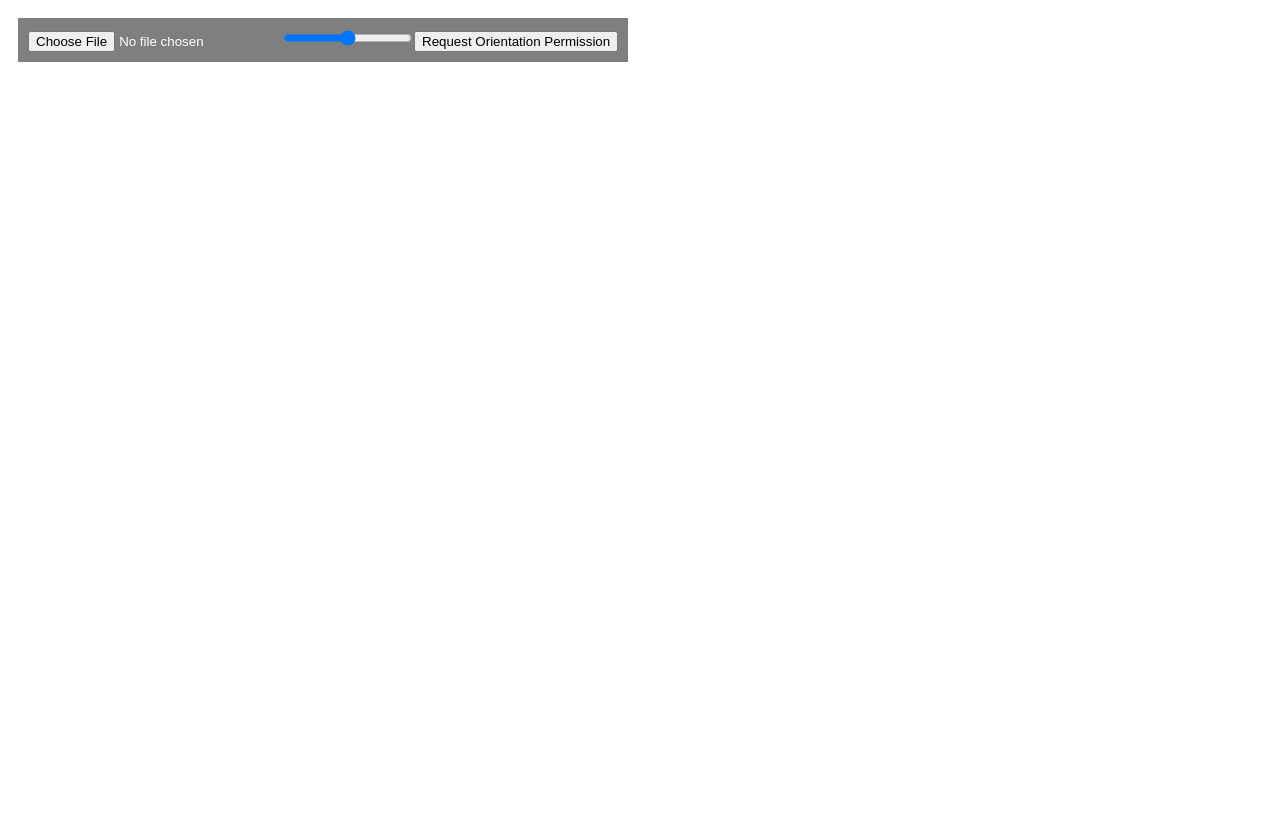
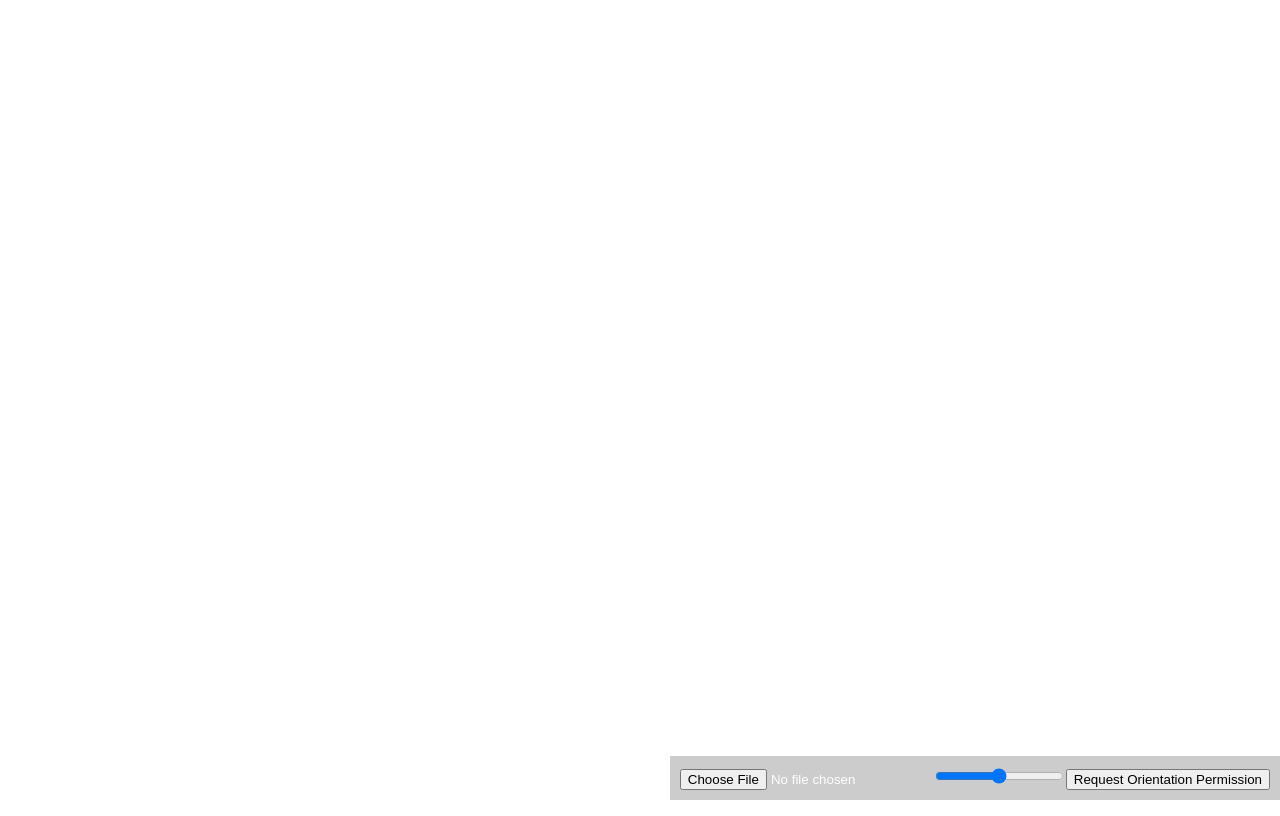
Before and after one commit to slaterhaus/slaterhaus.github.io, a Next.js app: page /lightbox in a window 1280 px wide. Built offline with nearby package versions, Linux system fonts and the light colour scheme; no server answers.

Commit message:
margins and placement

```diff
--- a/src/app/layout.tsx
+++ b/src/app/layout.tsx
@@ -5,6 +5,7 @@ export default function Layout({ children }: { children: React.ReactNode }) {
     <html lang="en">
       <body
         style={{
+            margin: 0,
           // width: "100vw",
           // height: "100vh",
           // display: "flex",
--- a/src/components/lightbox/drawing.tsx
+++ b/src/components/lightbox/drawing.tsx
@@ -123,7 +123,7 @@ const ImageDrawingComponent = () => {
                     }}
                 />
             )}
-            <div style={{ position: 'absolute', top: 10, left: 10, color: 'white', backgroundColor: 'rgba(0,0,0,0.5)', padding: '10px' }}>
+            <div style={{ position: 'absolute', bottom: 0, right: 0, color: 'white', backgroundColor: 'rgba(0,0,0,0.2)', padding: '10px' }}>
                 {/*<pre>{JSON.stringify({ orientation, deviceOrientation }, null, 2)}</pre>*/}
                 <input type="file" accept="image/*" onChange={handleImageChange} />
                 <input
```
